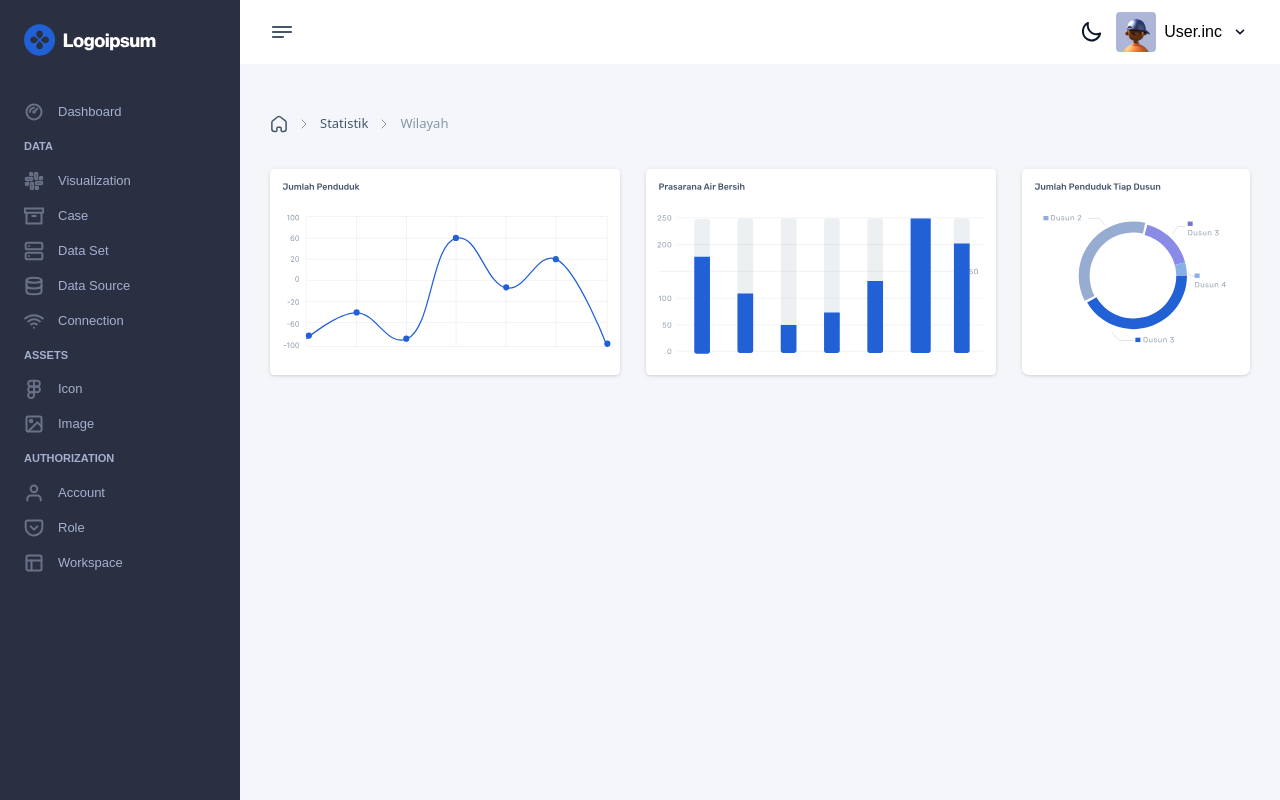
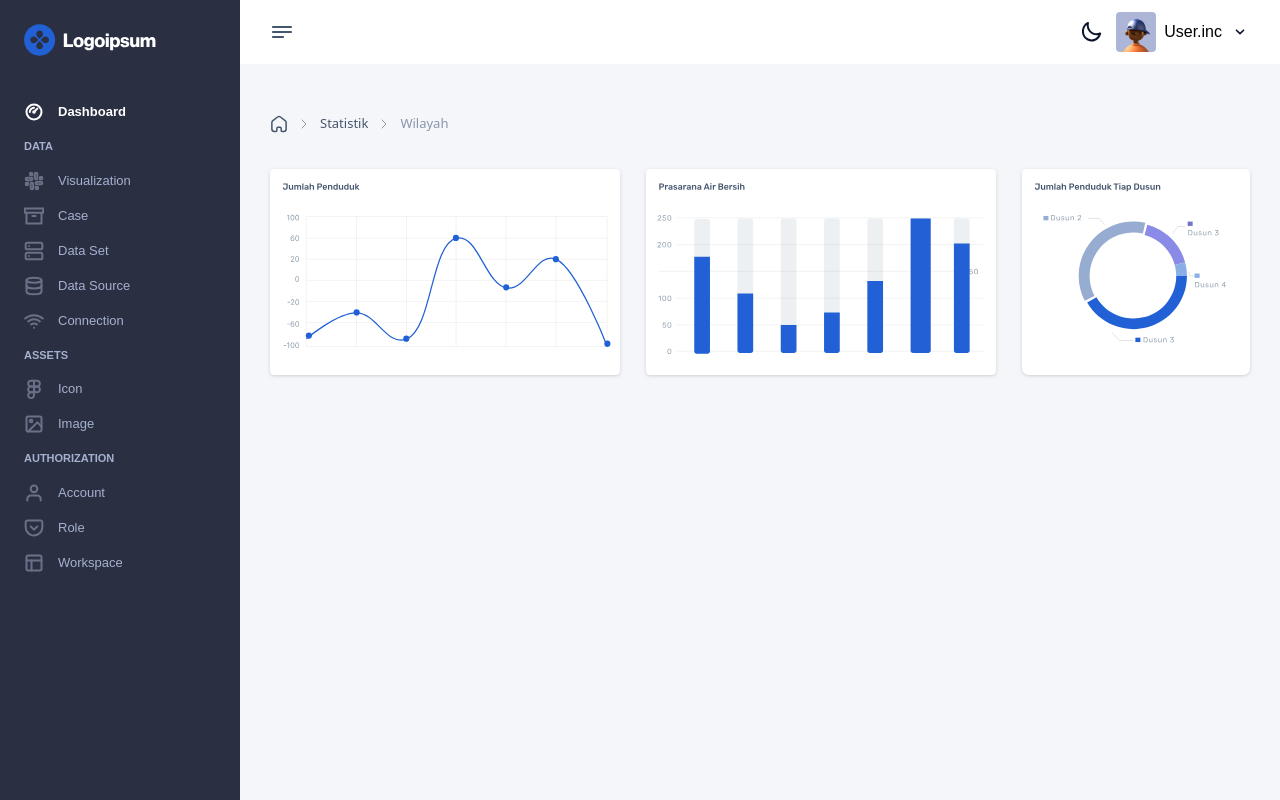
Before and after one commit to herulhidayat/fe-ebdesk-test, an Angular app: page /admin in a window 1280 px wide. Built offline with nearby package versions, Linux system fonts and the light colour scheme.

Commit message:
sidebar update

```diff
--- a/src/app/admin/components/admin-sidebar/admin-sidebar.component.html
+++ b/src/app/admin/components/admin-sidebar/admin-sidebar.component.html
@@ -5,10 +5,11 @@
             <img src="../../../../assets/images/admin/Logo-admin-small.svg" alt="" class="h-[33px] absolute left-[20px]" [ngClass]="{'':isMenu, 'hidden':!isMenu}">
         </div>
         <div class="flex flex-col items-start gap-[15px]">
-            <div class="flex flex-row justify-start items-center gap-[14px]">
-                <img src="../../../../assets/images/admin/fi_dash (1).svg" alt="">
-                <p class="text-[#A6B0CF] text-[13px] font-normal" [ngClass]="{'hidden':isMenu, '':!isMenu}">Dashboard</p>
-            </div>
+            <a href="/admin" class="flex flex-row justify-start items-center gap-[14px]">
+                <img src="../../../../assets/images/admin/fi_dash (1).svg" alt="" [ngClass]="{'hidden': active === isDash, '': active !== isDash}">
+                <img src="../../../../assets/images/admin/fi_dash.svg" alt="" [ngClass]="{'': active === isDash, 'hidden': active !== isDash}">
+                <p class="text-[#A6B0CF] text-[13px] font-normal" [ngClass]="{'hidden':isMenu, '':!isMenu, 'text-white font-semibold': active === isDash, 'text-[#A6B0CF] font-normal': active !== isDash}">Dashboard</p>
+            </a>
 
             <p class="text-[#A6B0CF] text-[11px] font-semibold uppercase font-poppins py-[1px]" [ngClass]="{'hidden':isMenu, '':!isMenu}">Data</p>
 
@@ -24,10 +25,11 @@
                 <img src="../../../../assets/images/admin/fi_server.svg" alt="">
                 <p class="text-[#A6B0CF] text-[13px] font-normal" [ngClass]="{'hidden':isMenu, '':!isMenu}">Data Set</p>
             </div>
-            <div class="flex flex-row justify-start items-center gap-[14px]">
-                <img src="../../../../assets/images/admin/fi_database.svg" alt="">
-                <p class="text-[#A6B0CF] text-[13px] font-normal" [ngClass]="{'hidden':isMenu, '':!isMenu}">Data Source</p>
-            </div>
+            <a href="/admin/data-source" class="flex flex-row justify-start items-center gap-[14px]">
+                <img src="../../../../assets/images/admin/fi_database.svg" alt="" [ngClass]="{'hidden': active === isDsource, '': active !== isDsource}">
+                <img src="../../../../assets/images/admin/fi_database (1).svg" alt="" [ngClass]="{'': active === isDsource, 'hidden': active !== isDsource}">
+                <p class="text-[13px]" [ngClass]="{'hidden':isMenu, '':!isMenu, 'text-white font-semibold': active === isDsource, 'text-[#A6B0CF] font-normal': active !== isDsource}">Data Source</p>
+            </a>
             <div class="flex flex-row justify-start items-center gap-[14px]">
                 <img src="../../../../assets/images/admin/fi_wifi.svg" alt="">
                 <p class="text-[#A6B0CF] text-[13px] font-normal" [ngClass]="{'hidden':isMenu, '':!isMenu}">Connection</p>
--- a/src/app/admin/components/admin-sidebar/admin-sidebar.component.ts
+++ b/src/app/admin/components/admin-sidebar/admin-sidebar.component.ts
@@ -1,4 +1,5 @@
-import { Component } from '@angular/core';
+import { Component, Input } from '@angular/core';
+import { Router } from '@angular/router';
 import { MenuService } from '../../services/menu.service';
 
 @Component({
@@ -8,12 +9,20 @@ import { MenuService } from '../../services/menu.service';
 })
 export class AdminSidebarComponent {
   isMenu: boolean = false
+  active: any
+  @Input() isDash: string = ''
+  @Input() isDsource: string = ''
+  isActive: boolean = false
 
-  constructor(public menuService: MenuService) {}
+  constructor(public menuService: MenuService, public router: Router) {}
 
   ngOnInit(): void {
     this.menuService.isMenu.subscribe((isMenu) => {
       this.isMenu = isMenu
     })
+    this.active = this.router.url
+    console.log(this.isDash)
+    console.log(this.isDsource)
+    console.log(this.active)
   }
 }
--- a/src/app/admin/pages/dashboard-admin/dashboard-admin.component.html
+++ b/src/app/admin/pages/dashboard-admin/dashboard-admin.component.html
@@ -1,5 +1,5 @@
 <app-admin-nav></app-admin-nav>
-<app-admin-sidebar></app-admin-sidebar>
+<app-admin-sidebar [isDash]="isDash"></app-admin-sidebar>
 <main class="bg-[#F5F6FA] min-h-screen pt-16" id="main" [ngClass]="{'ml-[75px]':isMenu, 'ml-[240px]':!isMenu}">
     <div class="py-[50px] px-[30px] flex flex-col justify-start items-start gap-[35px]">
         <div class="flex flex-row justify-start items-center gap-[8px]">
--- a/src/app/admin/pages/dashboard-admin/dashboard-admin.component.ts
+++ b/src/app/admin/pages/dashboard-admin/dashboard-admin.component.ts
@@ -8,6 +8,7 @@ import { MenuService } from '../../services/menu.service';
 })
 export class DashboardAdminComponent {
   isMenu: boolean = false
+  isDash = "/admin"
 
   constructor(public menuService: MenuService) {}
 
--- a/src/app/admin/pages/data-source-admin/data-source-admin.component.html
+++ b/src/app/admin/pages/data-source-admin/data-source-admin.component.html
@@ -1,5 +1,5 @@
 <app-admin-nav></app-admin-nav>
-<app-admin-sidebar></app-admin-sidebar>
+<app-admin-sidebar [isDsource]="isDsource"></app-admin-sidebar>
 <main class="bg-[#F5F6FA] min-h-screen pt-16" id="main" [ngClass]="{'ml-[75px]':isMenu, 'ml-[240px]':!isMenu}">
     <div class="py-[50px] px-[30px] flex flex-col justify-start items-start gap-[35px]">
         <div class="flex flex-row justify-start items-center gap-[8px]">
--- a/src/app/admin/pages/data-source-admin/data-source-admin.component.ts
+++ b/src/app/admin/pages/data-source-admin/data-source-admin.component.ts
@@ -8,6 +8,7 @@ import { MenuService } from '../../services/menu.service';
 })
 export class DataSourceAdminComponent {
   isMenu: boolean = false
+  isDsource = "/admin/data-source"
 
   constructor(public menuService: MenuService) {}
 
```
